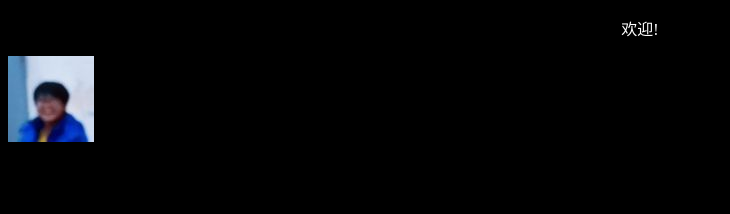
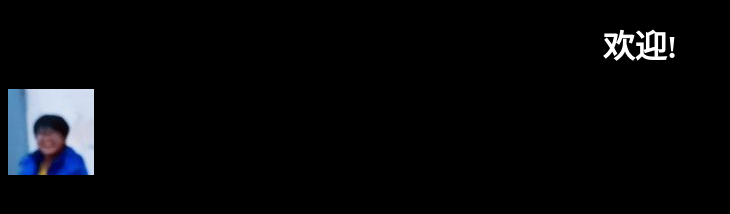
Before and after one commit to yyyyyy214/yyyyyy214.github.io, a plain HTML site: page Project01/index.html in a window 1280 px wide. Shown: the whole page, without its empty margins (0-730 px from the left). Drawn offline with Linux system fonts and the light colour scheme.

Commit message:
Update index.html

```diff
--- a/Project01/index.html
+++ b/Project01/index.html
@@ -9,9 +9,9 @@
 </head>
 
 <body>
-    <p align="center">
+    <h1 align="center">
         欢迎!
-    </p>
+    </h1>
     <img src="images/fcy2.jpg" alt="经典春雨笑">
 </body>
 
```
